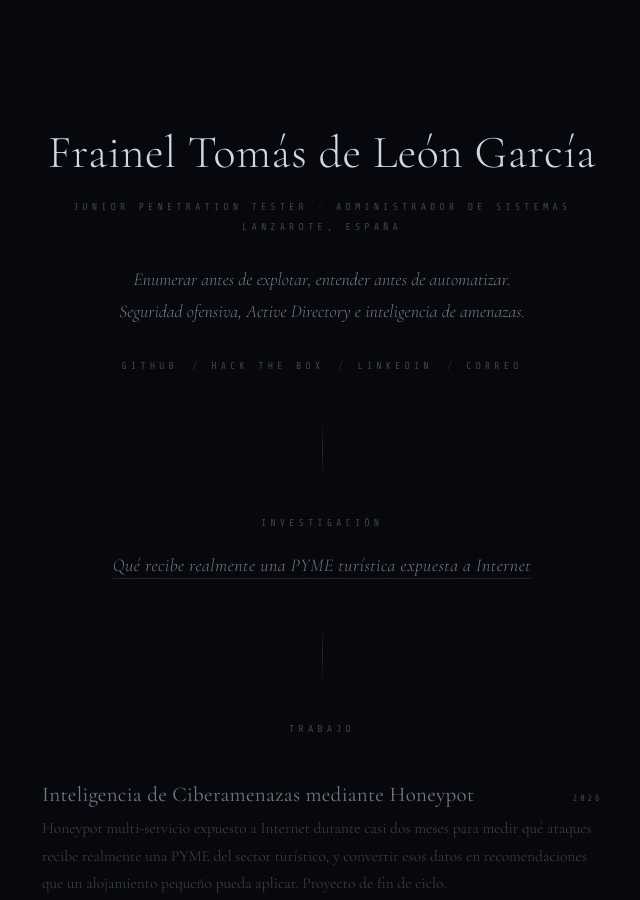
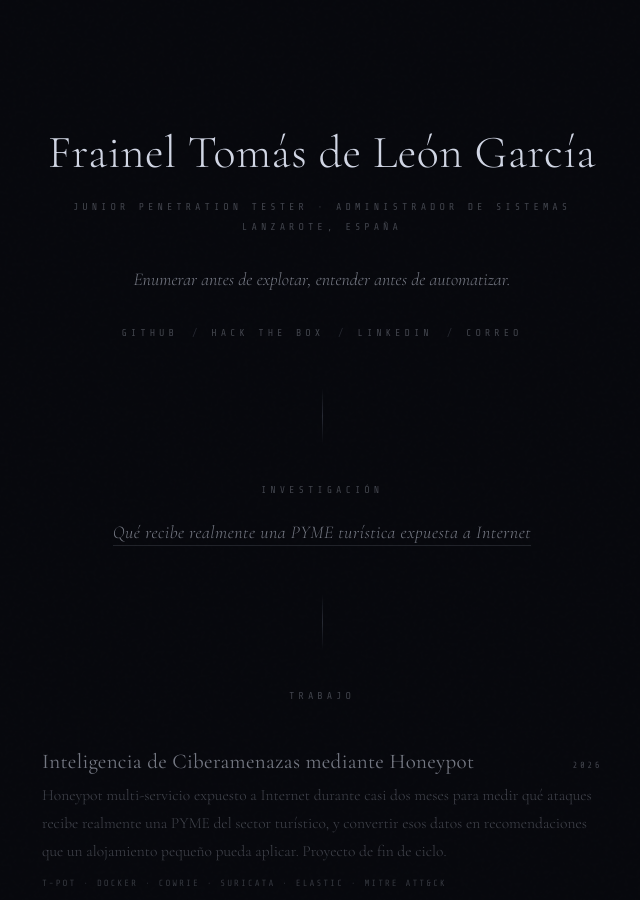
Before and after one commit to fraydgarcia/fraydgarcia.github.io, a Jekyll site: the page built from index.html, in a window 1280 px wide and 900 px high. Shown: the whole window, without its empty margins (318-958 px from the left). Built offline with Jekyll 4.4.1, drawn with Linux system fonts in a browser that asks for light colours.

Commit message:
Quitar la enumeracion de palabras clave de la cabecera
'Seguridad ofensiva, Active Directory e inteligencia de amenazas' mezcla
niveles distintos: un campo entero, una tecnologia concreta y una
disciplina que sale de un unico proyecto. Ademas duplica la linea de rol
que ya esta encima, y el contenido de la pagina demuestra el perfil sin
necesidad de anunciarlo.

Queda solo la frase que dice algo. La meta description pasa a describir
lo que hay en el sitio en lugar de listar etiquetas.

```diff
--- a/_config.yml
+++ b/_config.yml
@@ -1,5 +1,5 @@
 title: "Frainel Tomás de León García"
-description: "Junior Penetration Tester y Administrador de Sistemas. Seguridad ofensiva, Active Directory e inteligencia de amenazas."
+description: "Junior Penetration Tester y Administrador de Sistemas en Lanzarote. Writeups de Hack The Box, análisis técnicos e investigación propia."
 author: "Frainel Tomás de León García"
 url: "https://fraydgarcia.github.io"
 lang: es
--- a/index.html
+++ b/index.html
@@ -6,8 +6,7 @@
     <h1>Frainel Tomás de León García</h1>
     <div class="role">Junior Penetration Tester &middot; Administrador de Sistemas<br>Lanzarote, España</div>
     <p class="intro">
-      Enumerar antes de explotar, entender antes de automatizar.<br>
-      Seguridad ofensiva, Active Directory e inteligencia de amenazas.
+      Enumerar antes de explotar, entender antes de automatizar.
     </p>
     <nav>
       <a href="https://github.com/fraydgarcia">GitHub</a><span class="sep">/</span>
```
